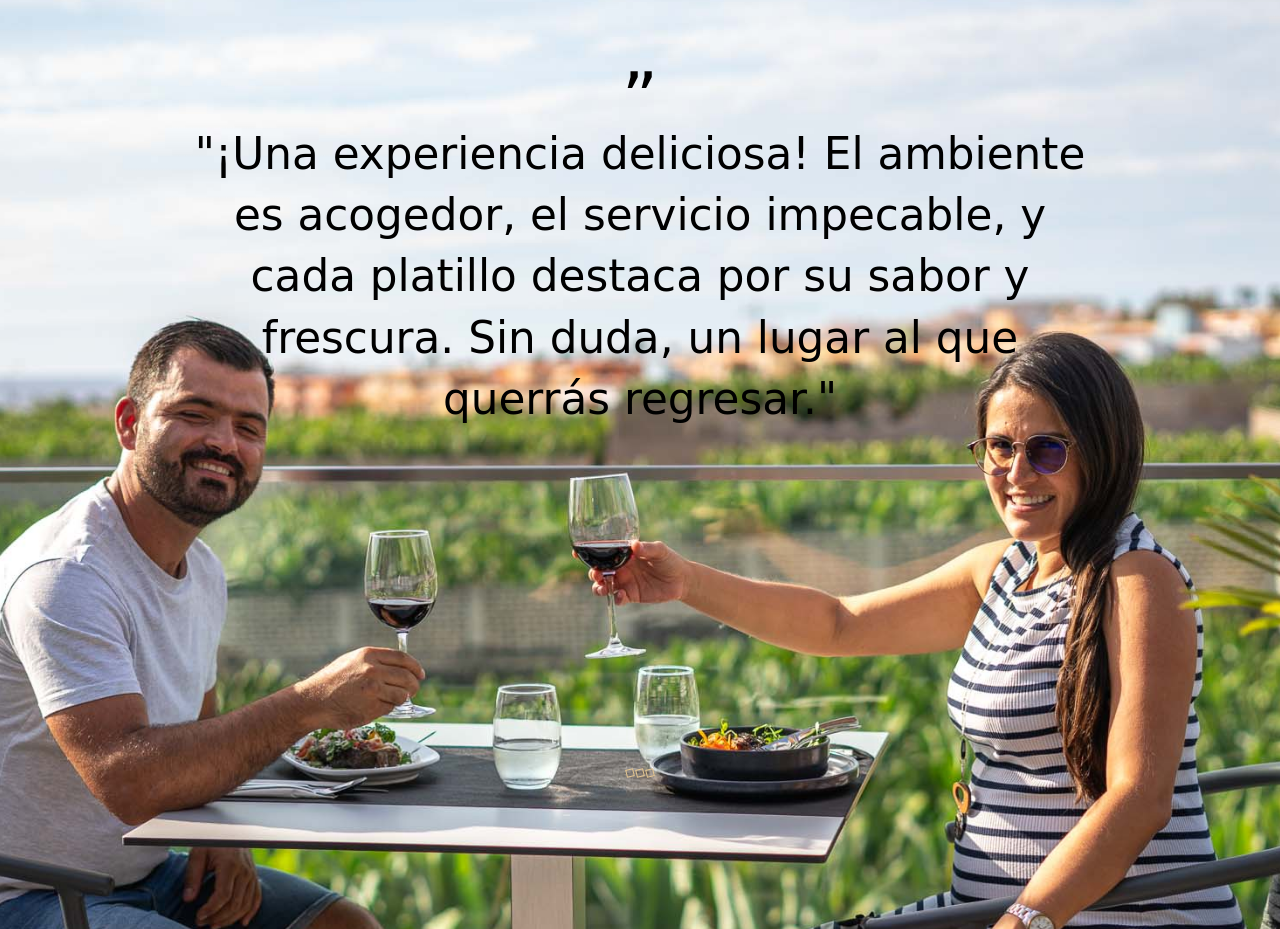
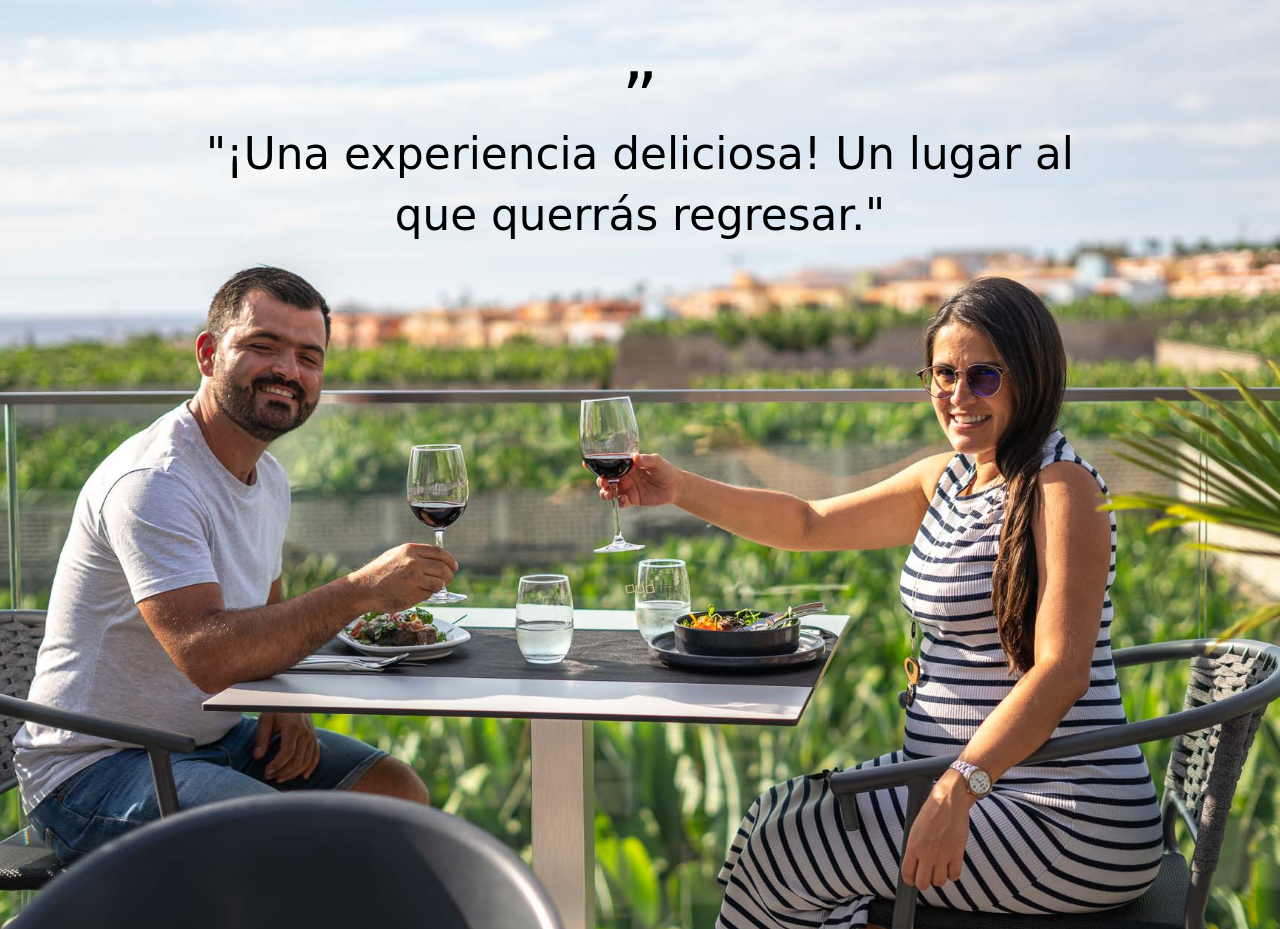
Before and after one commit to Sergio-Socas-Dev/Rest.-Atelier-78, a plain HTML site: page index.html in a window 1280 px wide. Shown: the part 5106-6035 px from the top of the page. Drawn offline with nearby package versions, Linux system fonts and the light colour scheme; files whose address does not match are found by name; a web font is replaced by a local one.

Commit message:
Update index.html

```diff
--- a/index.html
+++ b/index.html
@@ -732,7 +732,7 @@
           <div class="quote">”</div>
 
           <p class="headline-2 testi-text">
-            "¡Una experiencia deliciosa! El ambiente es acogedor, el servicio impecable, y cada platillo destaca por su sabor y frescura. Sin duda, un lugar al que querrás regresar."
+            "¡Una experiencia deliciosa! Un lugar al que querrás regresar."
           </p>
 
           <div class="wrapper">
```
